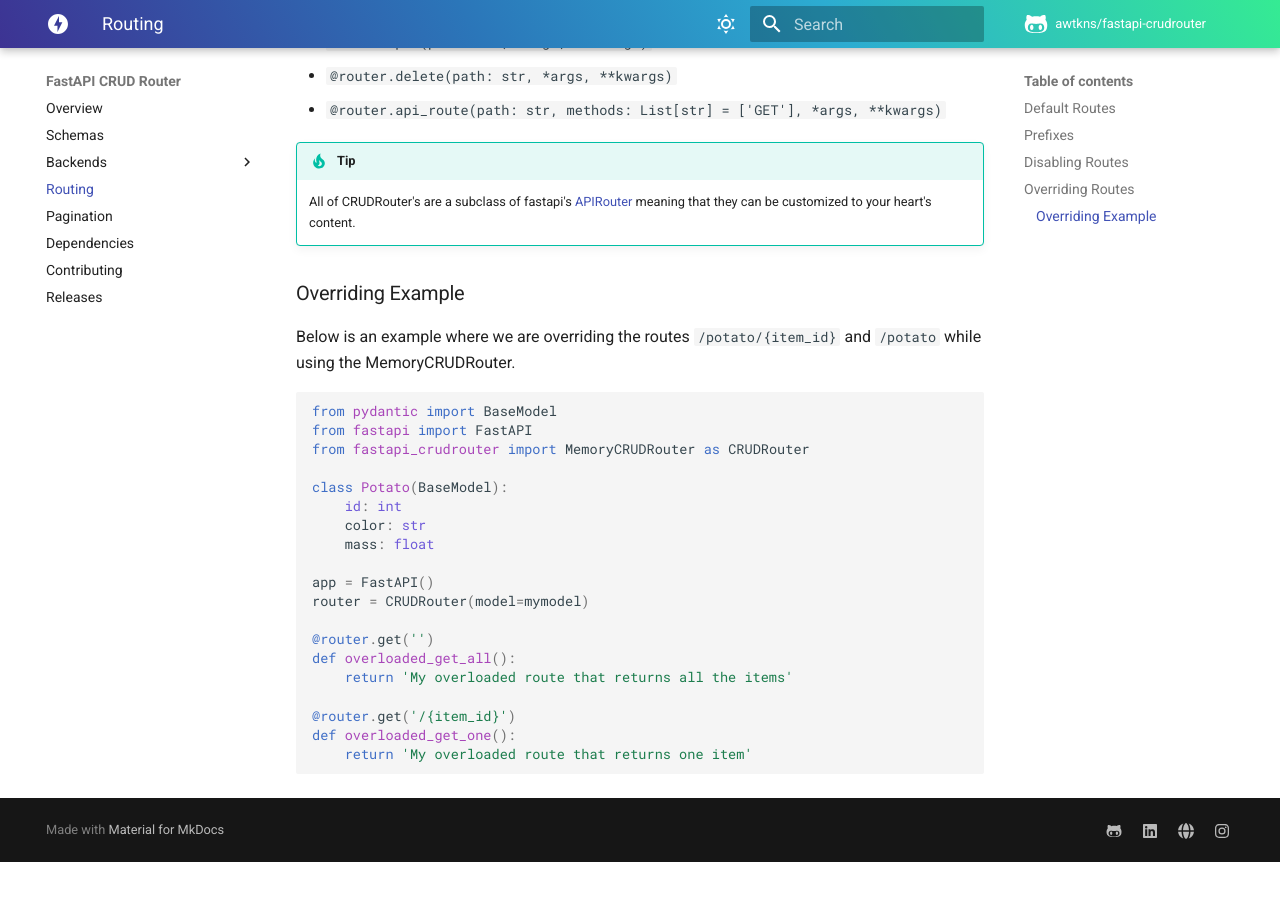
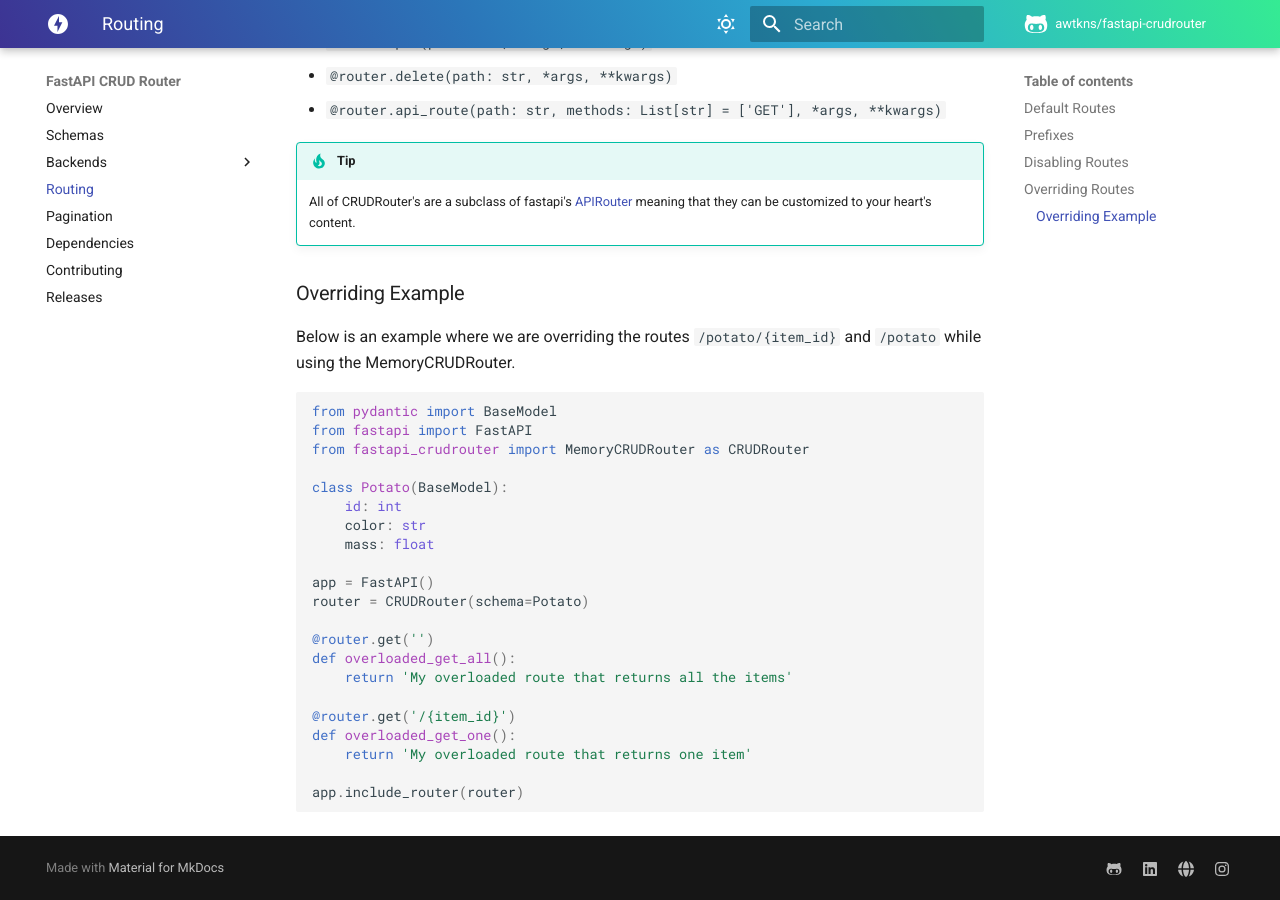
Before and after one commit to awtkns/fastapi-crudrouter, an MkDocs documentation site: the page built from docs/en/docs/routing.md, in a window 1280 px wide and 900 px high, scrolled down 2177 px. Built offline with MkDocs 1.6.1 and Material for MkDocs 9.7.7, drawn with Linux system fonts in a browser that asks for light colours; comment, search, counter and statistics services are not loaded; before the commit the page ends 3039 px from its top, so only the background shows below that.

Commit message:
Update documentation for a working routing exemple
https://github.com/awtkns/fastapi-crudrouter/issues/90

As discussed, I think a real `overloaded_get_all` method that return a list of created elements would be great. Working with `MemoryCRUDRouter`

````diff
--- a/docs/en/docs/routing.md
+++ b/docs/en/docs/routing.md
@@ -81,7 +81,7 @@ class Potato(BaseModel):
     mass: float
 
 app = FastAPI()
-router = CRUDRouter(model=mymodel)
+router = CRUDRouter(schema=Potato)
 
 @router.get('')
 def overloaded_get_all():
@@ -90,4 +90,6 @@ def overloaded_get_all():
 @router.get('/{item_id}')
 def overloaded_get_one():
     return 'My overloaded route that returns one item'
+
+app.include_router(router)
 ```
````
